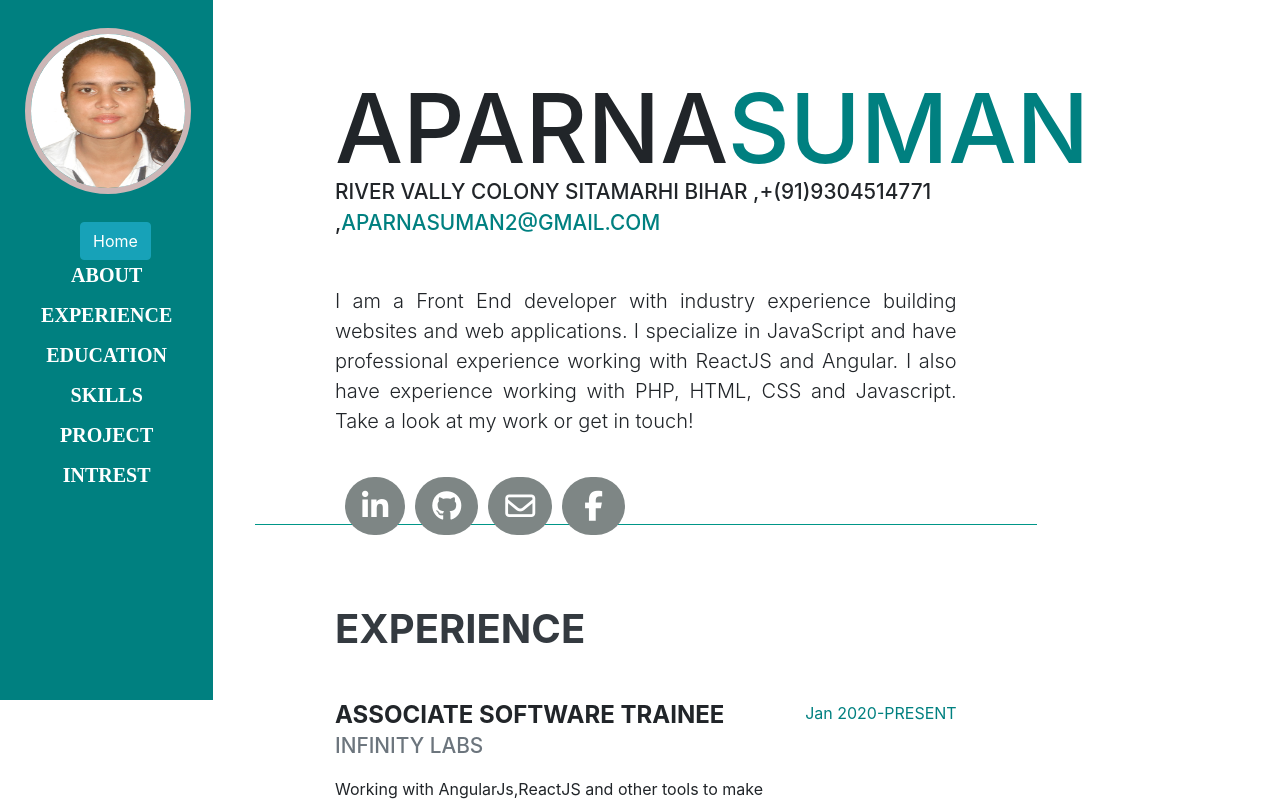
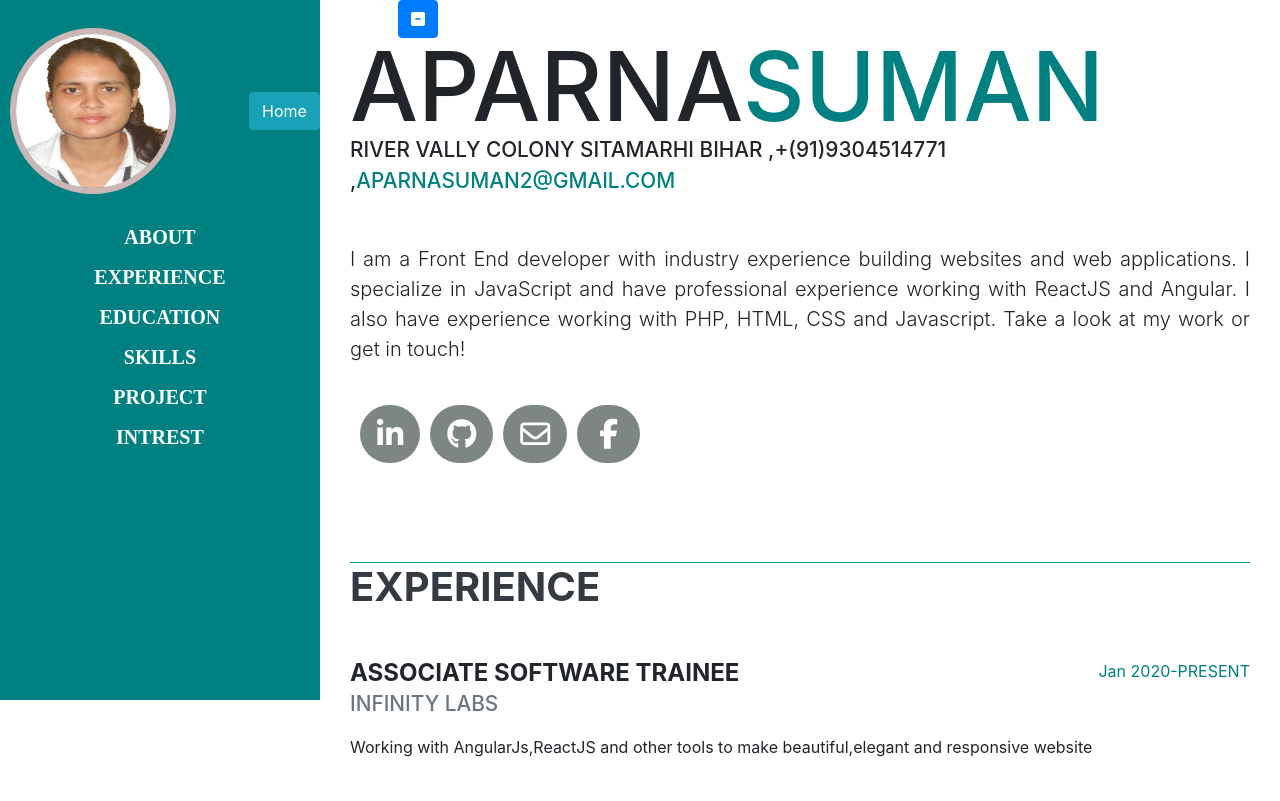
Before and after one commit to Aparnasuman/PortfolioSite, a React (Create React App) app: page / in a window 1280 px wide. Shown: the top 801 px of the page. Built offline with nearby package versions, Linux system fonts and the light colour scheme; no server answers.

Commit message:
Navbar collapse
navbar collapse button is add on screen
and margin set with component.

```diff
--- a/src/App.css
+++ b/src/App.css
@@ -8,8 +8,13 @@
     height: 700px;
     position: fixed;
 }
+
 .btn{
-    margin-left: 65px;
+    margin: 0px;
+    margin-left: 63px;
+}
+.sidebar{
+    margin-left: -15px;
 }
 .about{
     width:250px;
@@ -26,10 +31,7 @@ h1{
     color: teal !important;
 }
 section.resume-section {
-    padding-left: 5rem;
-    padding-right: 5rem;
-    padding-top: 5rem;
-    padding-bottom: 5rem;
+   width: 100%;
 }
 .icon-display:hover{
     background-color: #205550;
@@ -229,7 +231,6 @@ a:-webkit-any-link {
     text-decoration: none !important;
 }
 .about-detail{
-    margin-left: 225px;
     height: 525px;
     border-bottom:1px solid #009688 ;
 }
--- a/src/App.js
+++ b/src/App.js
@@ -3,32 +3,38 @@ import AboutMain from './aboutdetail';
 import ExperienceMain from './ExperienceDetail';
 import EducationMain from './educationDetail';
 import SkillMain from './skillsDetail';
-import IntrestDetail    from './Intrestmain';
+import IntrestDetail from './Intrestmain';
 import ProjectDetail from './ProjectMain';
-import { BrowserRouter as Router,Switch, Route } from 'react-router-dom';
+import { BrowserRouter as Router, Switch, Route } from 'react-router-dom';
 import NavBar from './nav';
 import AboutDetail from './about';
 class App extends React.Component {
-    render(){
+    render() {
         return (
-
+            <div className="row">
                 <Router>
-      <NavBar/>
-
+                    <div id="collapseExample" className="col-sm-3" >
+                        <NavBar />
+                    </div>
+                    <div className="col-sm-9">
+                      <button class="btn btn-primary" type="button" data-toggle="collapse" data-target="#collapseExample" aria-expanded="false" aria-controls="collapseExample">
+                      <i class="fas fa-minus-square"></i>
+                     </button>
 
                         <Switch>
                             <Route path="/about" component={AboutMain} />
                             <Route path="/experience" component={ExperienceMain} />
                             <Route path="/education" component={EducationMain} />
                             <Route path="/skills" component={SkillMain} />
-            <Route path='/Intrest' component={IntrestDetail }/>
-            <Route path="/project" component={ProjectDetail}/>
+                            <Route path='/Intrest' component={IntrestDetail} />
+                            <Route path="/project" component={ProjectDetail} />
                             <Route path="/" component={AboutDetail} />
 
 
                         </Switch>
+                    </div>
                 </Router>
-
+            </div>
         );
     }
 }
--- a/src/about.js
+++ b/src/about.js
@@ -14,15 +14,14 @@ class AboutDetail extends React.Component{
   render(){
     console.log(this.props);
 return (
-      <div className="container-fluid ">
+      <div className="container">
          <AboutMain/>
          <ExperienceMain />
          <EducationMain/>
          < SkillMain/>
          <ProjectDetail />
          <IntrestDetail/>
-
-      </div>
+     </div>
     );
   }
 };
--- a/src/nav.js
+++ b/src/nav.js
@@ -5,10 +5,12 @@ import AboutDetail from './about';
 class NavBar extends React.Component {
   render(){
 return (
-     <div class="row">
 
-         <nav className="sidebar col-md-2 col-sm-3">
+
+         <nav className="sidebar" id="collapseExample">
+
          <img src={logo} alt="Download" className="download"/>
+
          <button className="btn btn-info justify-content-center ">Home</button>
          <ul className="list">
          <Link to="/about"><li className="listabout">ABOUT</li></Link>
@@ -19,10 +21,6 @@ return (
          <Link to="/intrest"> <li className="listabout">INTREST</li></Link>
          </ul>
          </nav>
-         <div class="content col-md-10 col-sm-9">
-          <AboutDetail />
-         </div>
-      </div>
     )
 };
 };
```
Also changed, not shown: src/aboutdetail.js (+6 -6 lines), 12 other files (tests, documents, lock files or other folders). Lines whose indentation alone changed are shown as unchanged.
